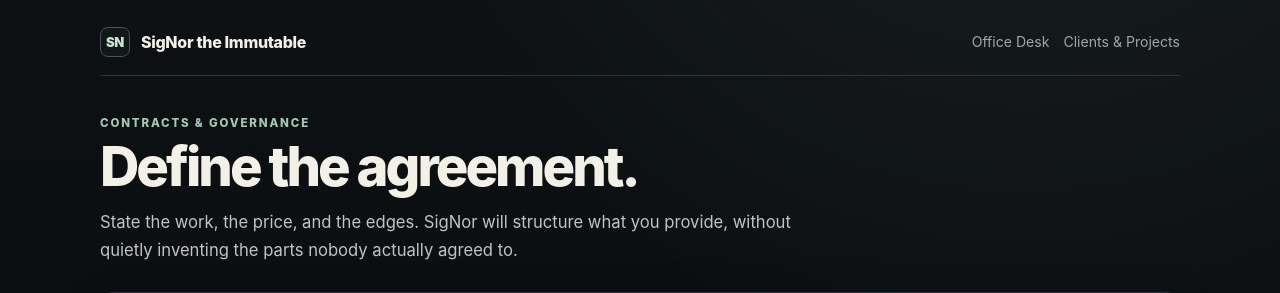
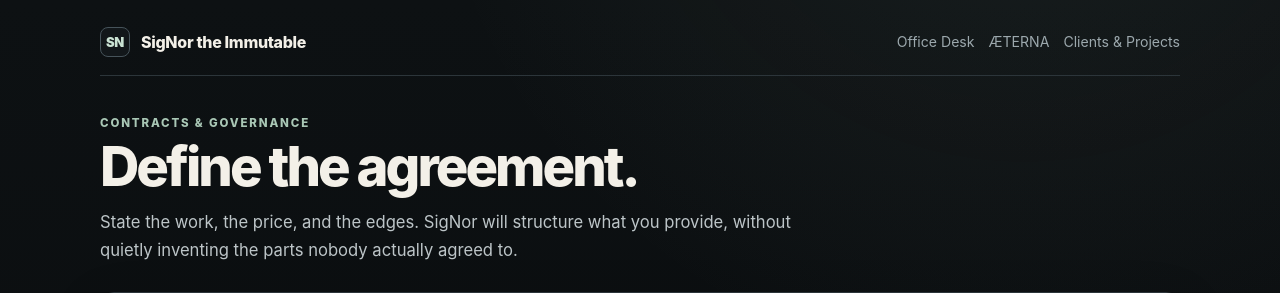
Before and after one commit to drakoswolf-lgtm/GoblinBlackOffice, a Flask app: template app/signor/templates/signor/index.html in a window 1280 px wide. Shown: the top 293 px of the page. Run offline with Flask 3, Linux system fonts and the light colour scheme; the template is opened without the code that fills it, so the values that code supplies are empty; some libraries are stand-ins or nearby versions.

Commit message:
ui(pass-b): persistent Aeterna command access from specialists and records

```diff
--- a/app/signor/templates/signor/index.html
+++ b/app/signor/templates/signor/index.html
@@ -10,7 +10,7 @@
 <main class="shell">
   <header class="topbar">
     <a class="brand" href="/"><span class="brand-mark">SN</span><span>SigNor the Immutable</span></a>
-    <nav class="topnav"><a href="/">Office Desk</a><a class="optional" href="/records">Clients &amp; Projects</a></nav>
+    <nav class="topnav"><a href="/">Office Desk</a><a href="/aeterna/command">ÆTERNA</a><a class="optional" href="/records">Clients &amp; Projects</a></nav>
   </header>
 
   <section class="hero compact">
```
